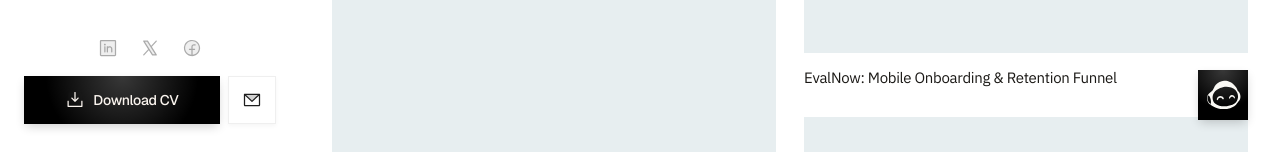
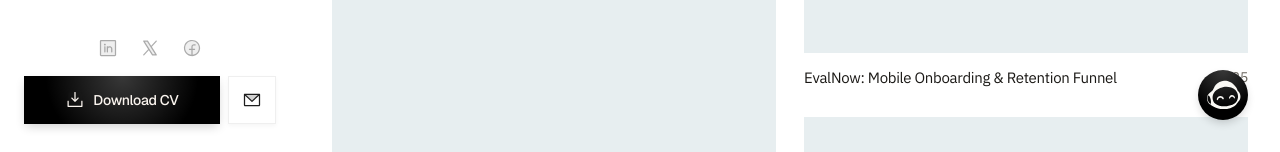
Before and after one commit to donnyridwan/personal-portfolio, a React (Vite) app: page / in a window 1280 px wide. Shown: the part 648-800 px from the top of the page. Built offline with nearby package versions, Linux system fonts and the light colour scheme.

Commit message:
Make floating bot button round and remove book call link in ChatView

```diff
--- a/src/components/ChatView.jsx
+++ b/src/components/ChatView.jsx
@@ -206,14 +206,6 @@ export default function ChatView({ onClose, onBookCall }) {
           You can send me a message via this popup <br />
           and ask anything about my service.
         </p>
-
-        {/* Quick action: Book a call link */}
-        <button
-          onClick={onBookCall}
-          className="text-xs text-white/90 underline hover:text-white transition-colors duration-300 tracking-tight"
-        >
-          Or click here to book a 15-minute call directly →
-        </button>
       </motion.div>
     </div>
   );
--- a/src/components/WorkGrid.jsx
+++ b/src/components/WorkGrid.jsx
@@ -60,7 +60,8 @@ export default function WorkGrid({ onSelectProject, onOpenChat }) {
       >
         <button
           onClick={onOpenChat}
-          className="btn-dark-glow w-[50px] h-[50px] rounded-full flex items-center justify-center cursor-pointer shadow-xl hover:scale-110 active:scale-95 transition-all duration-500 ease-[cubic-bezier(0.16,1,0.3,1)] group"
+          style={{ borderRadius: '9999px' }}
+          className="btn-dark-glow w-[50px] h-[50px] rounded-full overflow-hidden flex items-center justify-center cursor-pointer shadow-xl hover:scale-110 active:scale-95 transition-all duration-500 ease-[cubic-bezier(0.16,1,0.3,1)] group"
           title="Chat With Jhonny"
         >
           <img
--- a/src/index.css
+++ b/src/index.css
@@ -46,7 +46,6 @@ body {
   position: relative;
   background: radial-gradient(circle at 50% 0%, rgba(255, 255, 255, 0.22) 0%, rgba(255, 255, 255, 0) 70%), #000000;
   box-shadow: 0px 4px 10px -2px rgba(0, 0, 0, 0.2);
-  border-radius: 0px;
   overflow: hidden;
   transition: transform 0.6s var(--ease-luxury), box-shadow 0.6s var(--ease-luxury), background-color 0.6s var(--ease-luxury);
 }
```
